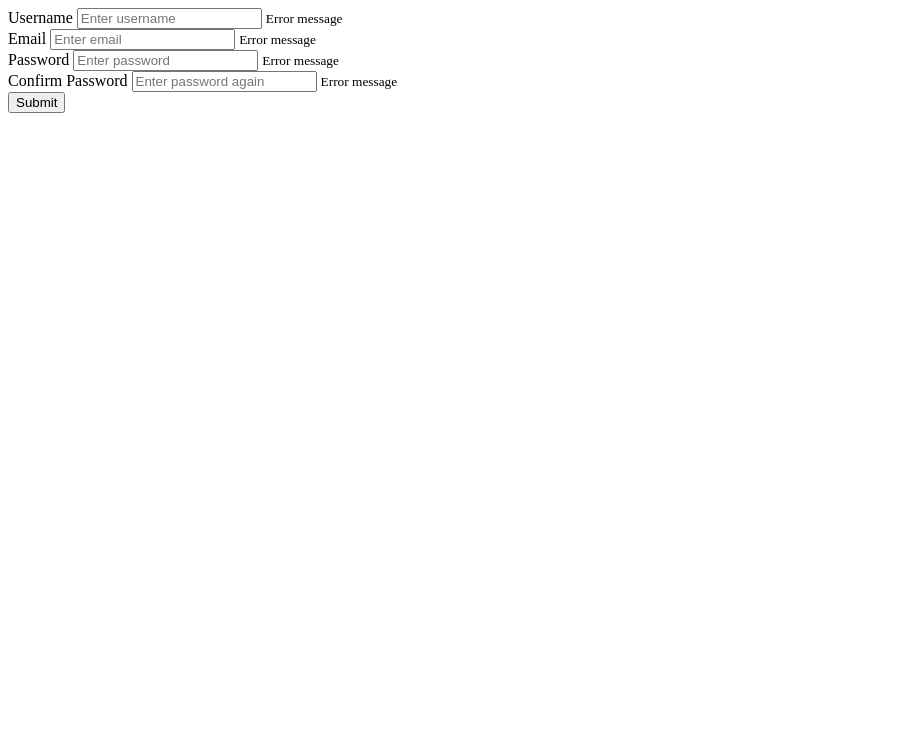
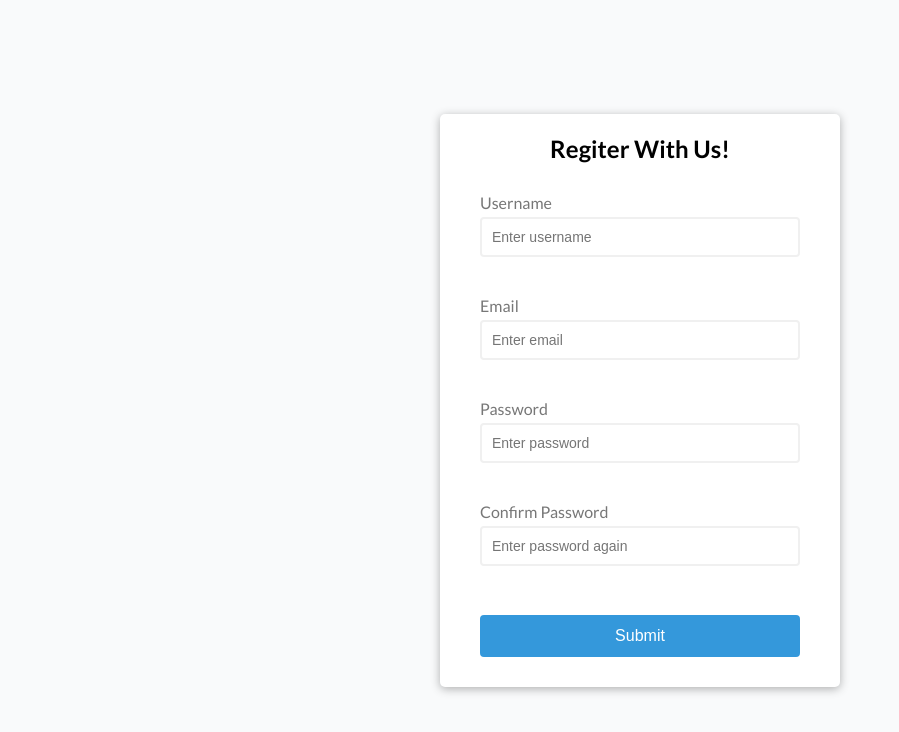
Before and after one commit to shahnewaztameem/JS-form-validation, a plain HTML site: page index.html in a window 1280 px wide. Shown: the whole page, without its empty margins (0-899 px from the left). Drawn offline with Linux system fonts and the light colour scheme.

Commit message:
styles added

```diff
--- a/index.html
+++ b/index.html
@@ -8,6 +8,7 @@
 </head>
 <body>
 	<div class="container">
+		<h2>Regiter With Us!</h2>
 		<form action="" id="form" class="form">
 			<div class="form-control">
 				<label for="username">Username</label>
--- a/stylesheet/style.css
+++ b/stylesheet/style.css
@@ -0,0 +1,82 @@
+@import url('https://fonts.googleapis.com/css?family=Lato:400,700&display=swap');
+:root{
+    --success-color: #2ecc71;
+    --error-color: #e74c3c;
+}
+*{
+    margin: 0;
+    padding: 0;
+    box-sizing: border-box;
+}
+body {
+    background-color: #f9fafb;
+    font-family: 'Lato', sans-serif;
+    display: flex;
+    align-items: center;
+    justify-content: center;
+    min-height: 100vh;
+}
+.container {
+    background-color: #fff;
+    border-radius: 5px;
+    box-shadow: 0 2px 10px rgba(0,0,0,0.3);
+    width: 400px;
+}
+h2 {
+    text-align: center;
+    margin: 20px 0 0px;
+}
+.form {
+    padding: 30px 40px;
+}
+.form-control {
+    margin-bottom: 10px;
+    padding-bottom: 10px;
+    position: relative;
+}
+.form-control label {
+    color: #777;
+    display: block;
+    margin-bottom: 5px;
+}
+.form-control input {
+    border: 2px solid #f0f0f0;
+    border-radius: 4px;
+    display: block;
+    width: 100%;
+    padding: 10px;
+    font-size: 14px;
+}
+.form-control input:focus {
+    outline: 0;
+    border-color: #888;
+}
+.form-control.success input{
+    border-color: var(--success-color);
+}
+.form-control.error input{
+    border-color: var(--error-color);
+}
+.form-control small {
+    color: var(--error-color);
+    /* position: absolute;
+    bottom: 0;
+    left: 0; */
+    visibility: hidden;
+}
+.form-control.error small {
+    visibility: visible;
+}
+form button {
+    cursor: pointer;
+    background-color: #3498db;
+    border: 2px solid #3498db;
+    border-radius: 4px;
+    display: block;
+    color: #fff;
+    font-size: 16px;
+    padding: 10px;
+    margin-top: 20px;
+    width: 100%;
+
+}
```
